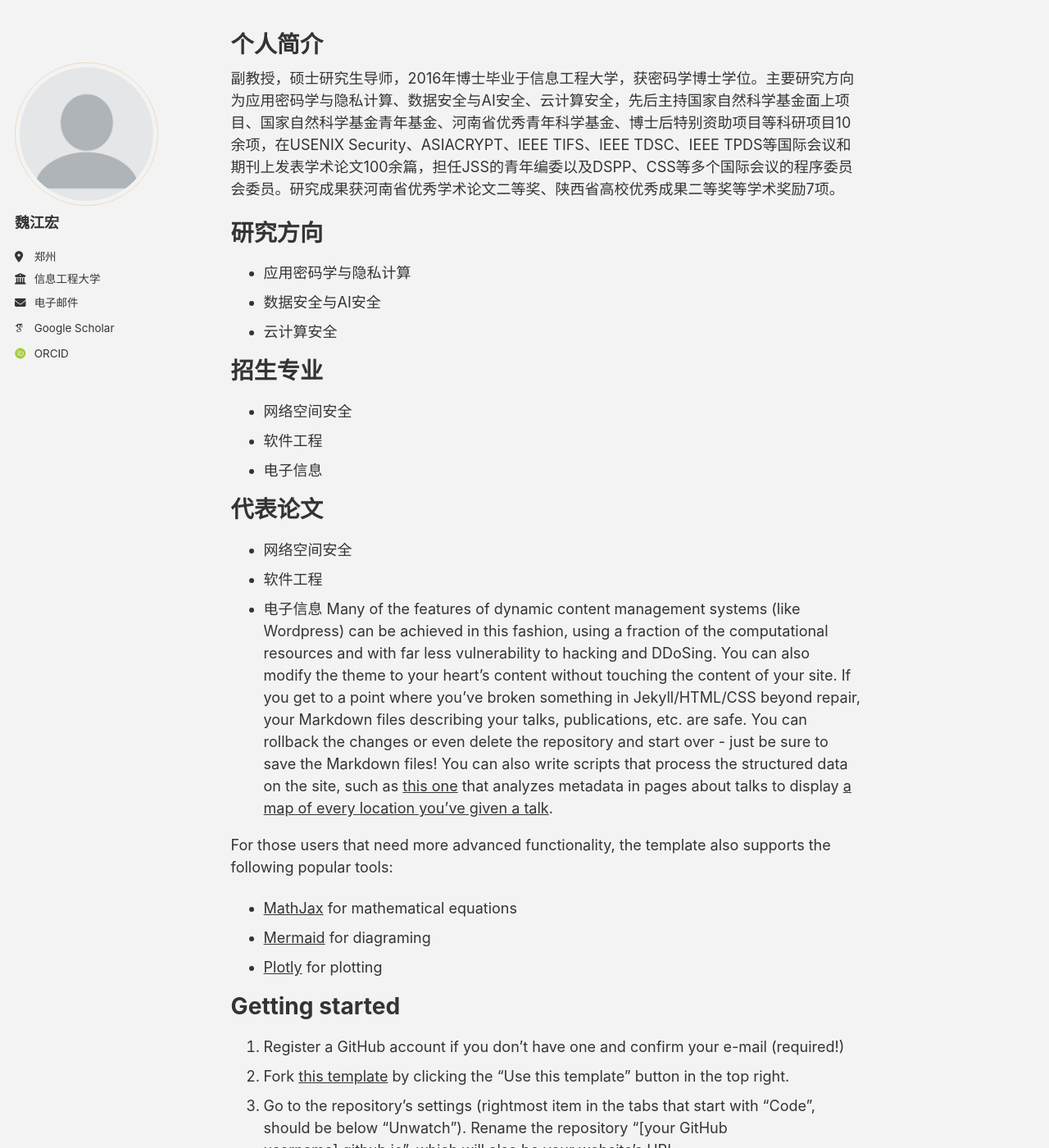
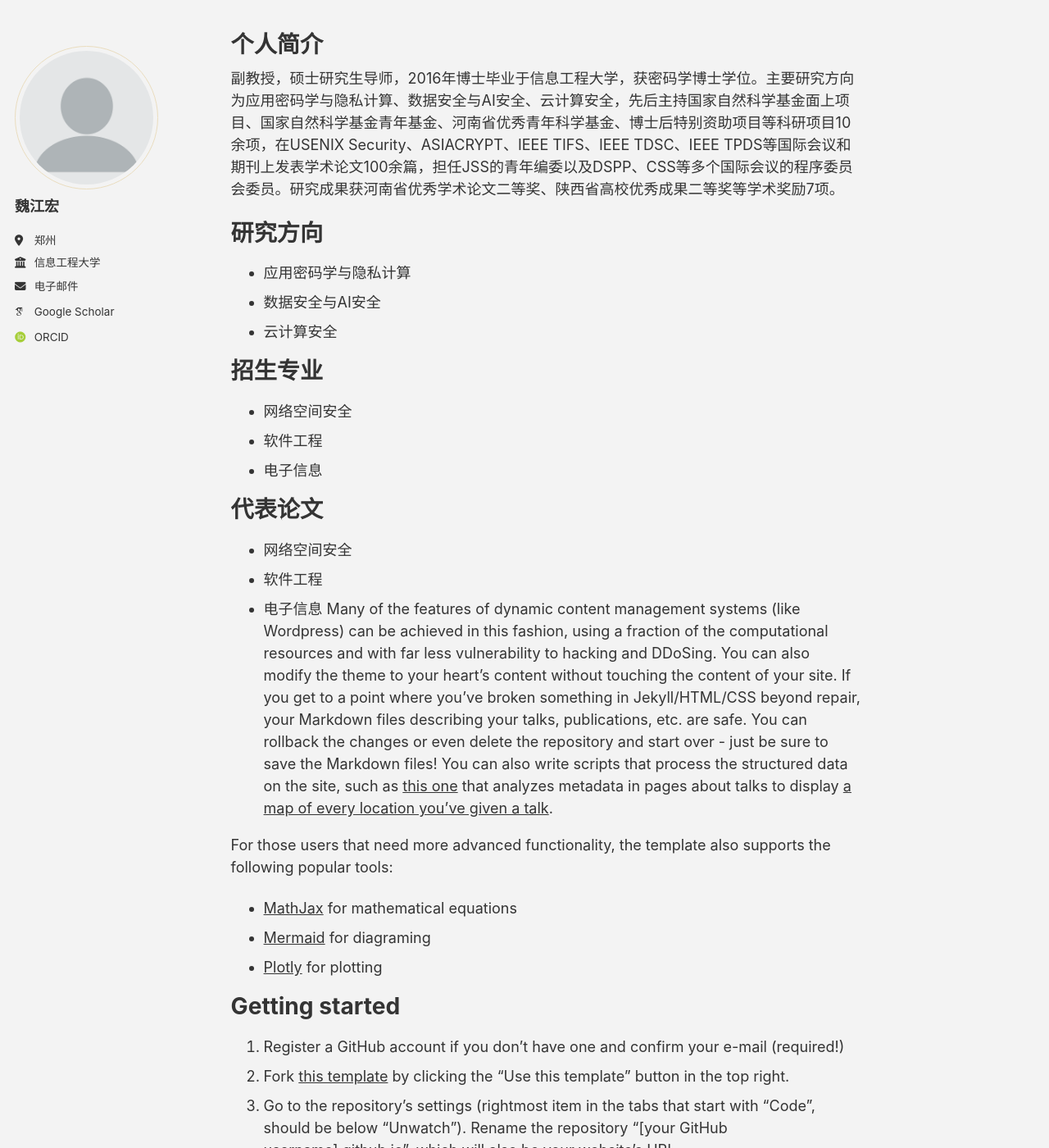
Before and after one commit to jhw-crypt/jhw-crypt.github.io, a Jekyll site: the page built from _pages/about.md, in a window 1280 px wide and 1400 px high. Shown: the whole window at 82% size. Built offline with Jekyll 4.4.1, drawn with Linux system fonts in a browser that asks for light colours; some web fonts are replaced; a script bundle is joined from its source files by our own code; library files that are not in the unit come from our copies.

Commit message:
Update main.scss

```diff
--- a/assets/css/main.scss
+++ b/assets/css/main.scss
@@ -58,7 +58,7 @@
 
 /* 3. 如果左侧边栏（头像部分）太靠下，也让它上移 */
 .sidebar {
-  margin-top: -30px !important; /* 根据视觉效果微调这个数值 */
+  margin-top: -50px !important; /* 根据视觉效果微调这个数值 */
 }
 /* 完全隐藏网页底部栏 */
 .page__footer,
```
